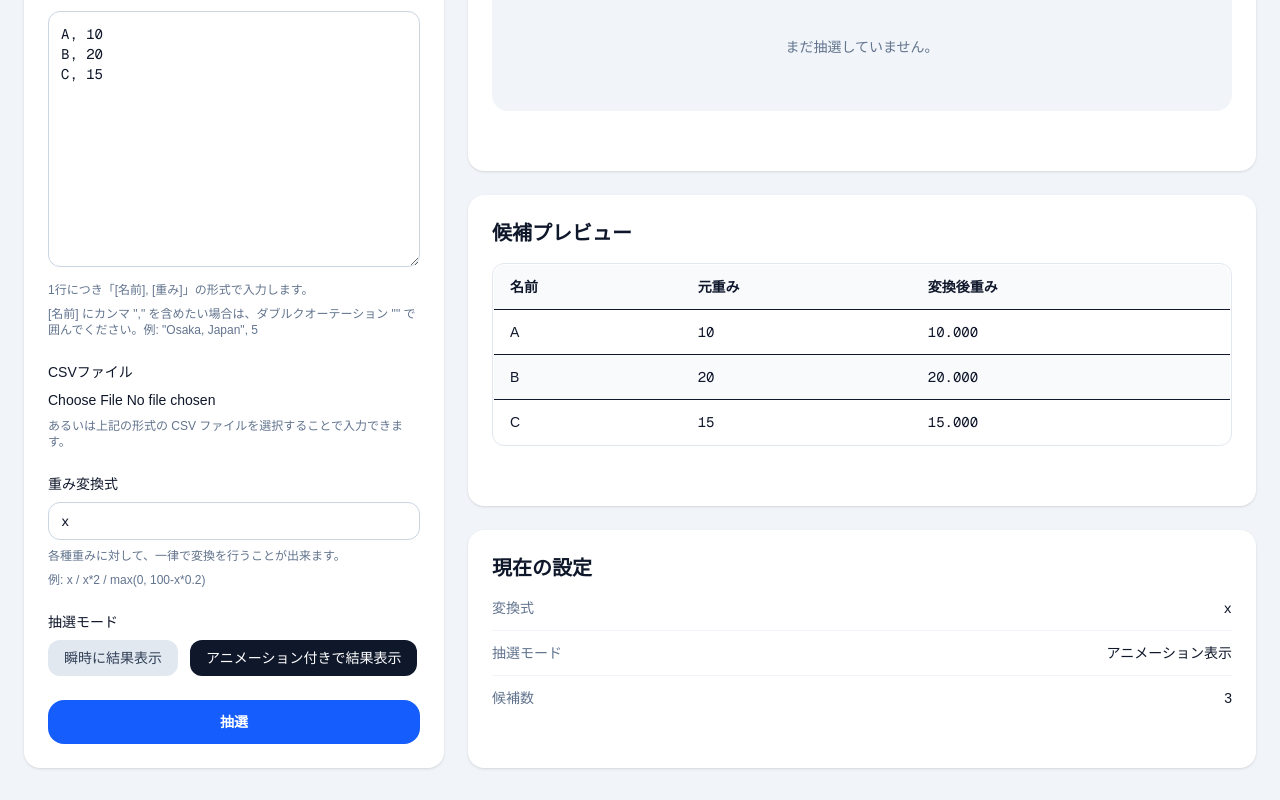
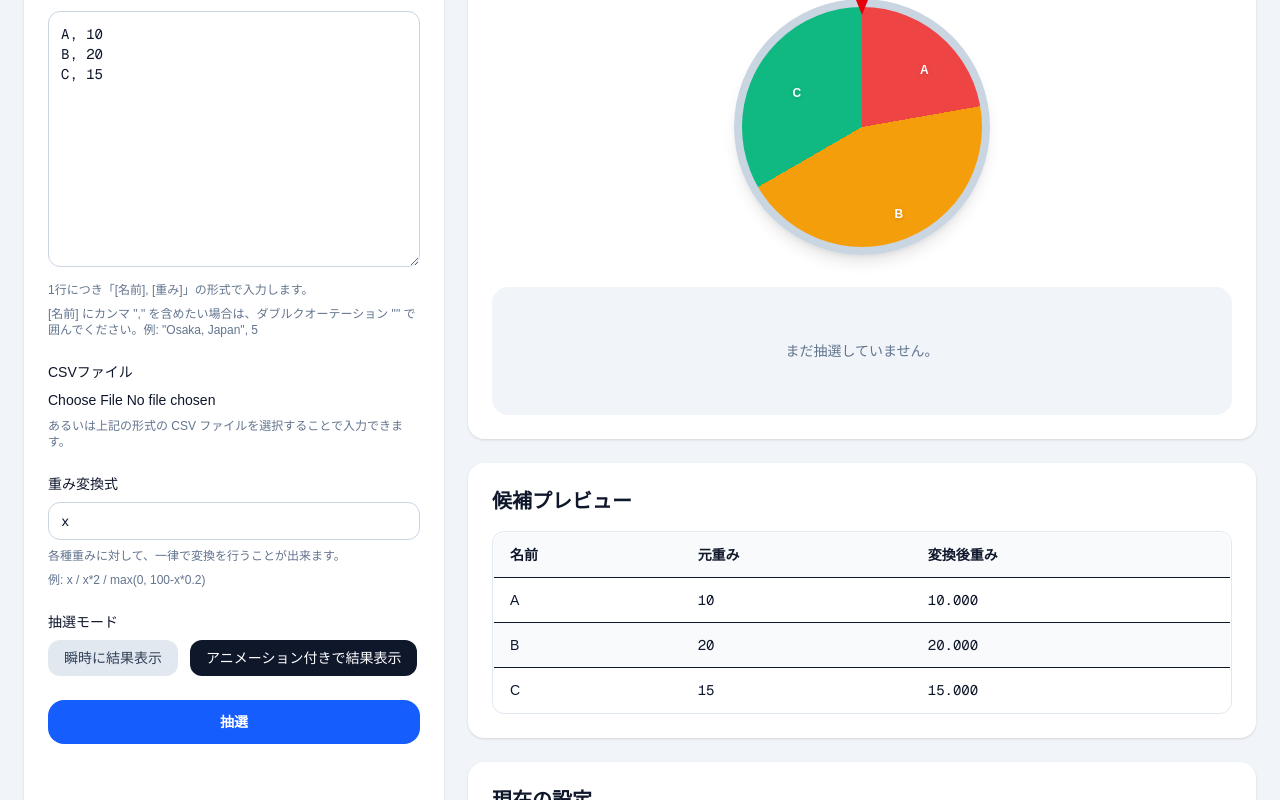
Before and after one commit to Memories-of-Sun-and-Moon/weighted-roulette, a Next.js app: page / in a window 1280 px wide. Both pictures are taken after a click on the button "アニメーション付きで結果表示". Shown: the part 213-1013 px from the top of the page. Built offline with nearby package versions, Linux system fonts and the light colour scheme.

Commit message:
回るルーレットの追加

```diff
--- a/app/page.tsx
+++ b/app/page.tsx
@@ -4,7 +4,8 @@ import { useMemo, useState } from "react"
 import { parseCsv } from "../lib/csv"
 import { RouletteItem } from "../types/roulette"
 import { applyWeightExpression } from "../lib/expression"
-import { pickWeighted } from "../lib/roulette"
+import { buildRouletteSegments, pickWeighted } from "../lib/roulette"
+import RouletteWheel from "../components/RouletteWheel"
 
 type RouletteMode = "instant" | "animated"
 
@@ -26,6 +27,8 @@ export default function Page() {
   const [pickError, setPickError] = useState("")
   const [error, setError] = useState<string>("")
   const [fileError, setFileError] = useState("")
+  const [isSpinning, setIsSpinning] = useState(false)
+  const [spinRotation, setSpinRotation] = useState(0)
 
   const parsed = useMemo(() => {
     return parseCsv(csvText)
@@ -62,14 +65,66 @@ export default function Page() {
         return { ok: false as const, error: result.error }
       }
 
+      if (result.value <= 0) continue
+
       rows.push({
         ...item,
         adjustedWeight: result.value,
       })
     }
 
+    if (rows.length === 0) {
+      return {
+        ok: false as const,
+        error: "重みが 0 より大きい要素がありません",
+      }
+    }
+
     return { ok: true as const, rows }
   }, [parsed, expression])
+
+  const startSpin = (
+    entries: { item: { id: number; name: string }; weight: number }[],
+    pickedId: number
+  ) => {
+    const segments = buildRouletteSegments(entries)
+    const target = segments.find((segment) => segment.item.id === pickedId)
+
+    if (!target) {
+      setPickError("当選項目の位置計算に失敗しました")
+      return
+    }
+
+    setIsSpinning(true)
+
+
+    const segmentWidth = target.endAngle - target.startAngle
+    const randomAngleInSegment = target.startAngle + Math.random() * segmentWidth
+
+    // 扇形の中央が真上の針に来るように回す
+    const targetRotation = -randomAngleInSegment
+
+    // 何周か回してから止める
+    const extraSpins = 360 * (5 + Math.floor(Math.random() * 5))
+
+    const currentNormalized = ((spinRotation % 360) + 360) % 360
+    const targetNormalized = ((targetRotation % 360) + 360) % 360
+
+    let delta = targetNormalized - currentNormalized
+    if (delta < 0) {
+      delta += 360
+    }
+
+    const finalRotation = spinRotation + extraSpins + delta
+
+    setSpinRotation(finalRotation)
+
+    setTimeout(() => {
+      const pickedItem = entries.find((entry) => entry.item.id === pickedId)
+      setResult(pickedItem?.item.name ?? "")
+      setIsSpinning(false)
+    }, 3000)
+  }
 
   const handlePick = () => {
     setPickError("")
@@ -93,7 +148,12 @@ export default function Page() {
       return
     }
 
-    setResult(picked.value.name)
+    if (mode === "instant") {
+      setResult(picked.value.name)
+      return
+    }
+
+    startSpin(weightedEntries, picked.value.id)
   }
 
   return (
@@ -195,6 +255,7 @@ export default function Page() {
             <button
               type="button"
               onClick={handlePick}
+              disabled={isSpinning}
               className="w-full rounded-2xl bg-blue-600 px-4 py-3 text-sm font-semibold text-white transition hover:bg-blue-700"
             >
               抽選
@@ -210,7 +271,14 @@ export default function Page() {
           <div className="grid gap-6">
             <section className="rounded-2xl bg-white p-6 shadow-sm">
               <h2 className="mb-4 text-xl font-semibold">抽選結果</h2>
-
+              {mode === "animated" && preview.ok && (
+                <div className="flex justify-center my-8">
+                  <RouletteWheel
+                    rows={preview.rows}
+                    rotation={spinRotation}
+                  />
+                  </div>
+              )}
               <div className="flex min-h-32 items-center justify-center rounded-2xl bg-slate-100 p-6">
                 {pickError && (
                   <div className="mt-3 rounded-lg border border-red-200 bg-red-50 p-3 text-sm text-red-600">
@@ -272,7 +340,7 @@ export default function Page() {
                     </td>
 
                     <td className="border-b px-4 py-3 font-mono">
-                      {item.adjustedWeight < 1e-9 ? 0 : item.adjustedWeight.toFixed(3)}
+                      {item.adjustedWeight === 0 ? 0 : item.adjustedWeight.toFixed(3)}
                     </td>
 
                     </tr>
@@ -299,7 +367,7 @@ export default function Page() {
                 </div>
                 <div className="flex items-start justify-between gap-4">
                   <dt className="text-slate-500">候補数</dt>
-                  <dd>{parsed.ok ? parsed.items.length : -1}</dd>
+                  <dd>{preview.ok ? preview.rows.length : -1}</dd>
                 </div>
               </dl>
             </section>
--- /dev/null
+++ b/components/RouletteWheel.tsx
@@ -0,0 +1,80 @@
+import { buildRouletteSegments } from "../lib/roulette"
+
+type Row = {
+  id: number
+  name: string
+  adjustedWeight: number
+}
+
+type Props = {
+  rows: Row[]
+  rotation: number
+}
+
+export default function RouletteWheel({ rows, rotation }: Props) {
+  const entries = rows.map((row) => ({
+    item: row,
+    weight: row.adjustedWeight,
+  }))
+
+  const segmentsData = buildRouletteSegments(entries)
+
+  const colors = [
+    "#ef4444",
+    "#f59e0b",
+    "#10b981",
+    "#3b82f6",
+    "#8b5cf6",
+    "#ec4899",
+  ]
+
+  const segments = segmentsData.map((segment, i) => {
+    return `${colors[i % colors.length]} ${segment.startAngle}deg ${segment.endAngle}deg`
+  })
+
+  const gradient =
+    segments.length > 0
+      ? `conic-gradient(${segments.join(",")})`
+      : "conic-gradient(#cbd5e1 0deg 360deg)"
+
+  const size = 256
+  const center = size / 2
+  const labelRadius = size * 0.33
+
+  return (
+    <div className="flex justify-center">
+      <div className="relative h-64 w-64">
+        <div className="absolute left-1/2 top-0 z-20 -translate-x-1/2 -translate-y-1">
+          <div className="h-0 w-0 border-l-8 border-r-8 border-t-[20px] border-l-transparent border-r-transparent border-t-red-600" />
+        </div>
+
+        <div
+          className="relative h-full w-full rounded-full border-8 border-slate-300 shadow-lg transition-transform duration-[3000ms]"
+          style={{
+            background: gradient,
+            transform: `rotate(${rotation}deg)`,
+          }}
+        >
+          {segmentsData.map((segment) => {
+            const theta = ((segment.centerAngle - 90) * Math.PI) / 180
+            const x = center + labelRadius * Math.cos(theta)
+            const y = center + labelRadius * Math.sin(theta)
+
+            return (
+              <div
+                key={segment.item.id}
+                className="absolute z-10 max-w-[72px] -translate-x-1/2 -translate-y-1/2 text-center text-xs font-semibold leading-tight text-white drop-shadow pointer-events-none"
+                style={{
+                  left: `${x}px`,
+                  top: `${y}px`,
+                }}
+              >
+                {segment.item.name}
+              </div>
+            )
+          })}
+        </div>
+      </div>
+    </div>
+  )
+}
--- a/lib/roulette.ts
+++ b/lib/roulette.ts
@@ -62,3 +62,40 @@ export function pickWeighted<T>(
     value: entries[entries.length - 1].item,
   }
 }
+
+export type RouletteSegment<T> = {
+  item: T
+  weight: number
+  startAngle: number
+  endAngle: number
+  centerAngle: number
+}
+
+export function buildRouletteSegments<T>(
+  entries: WeightedEntry<T>[]
+): RouletteSegment<T>[] {
+  const totalWeight = entries.reduce((sum, entry) => sum + entry.weight, 0)
+
+  if (totalWeight <= 0) {
+    return []
+  }
+
+  let currentAngle = 0
+
+  return entries.map((entry) => {
+    const angle = (entry.weight / totalWeight) * 360
+    const startAngle = currentAngle
+    const endAngle = currentAngle + angle
+    const centerAngle = (startAngle + endAngle) / 2
+
+    currentAngle = endAngle
+
+    return {
+      item: entry.item,
+      weight: entry.weight,
+      startAngle,
+      endAngle,
+      centerAngle,
+    }
+  })
+}
```
